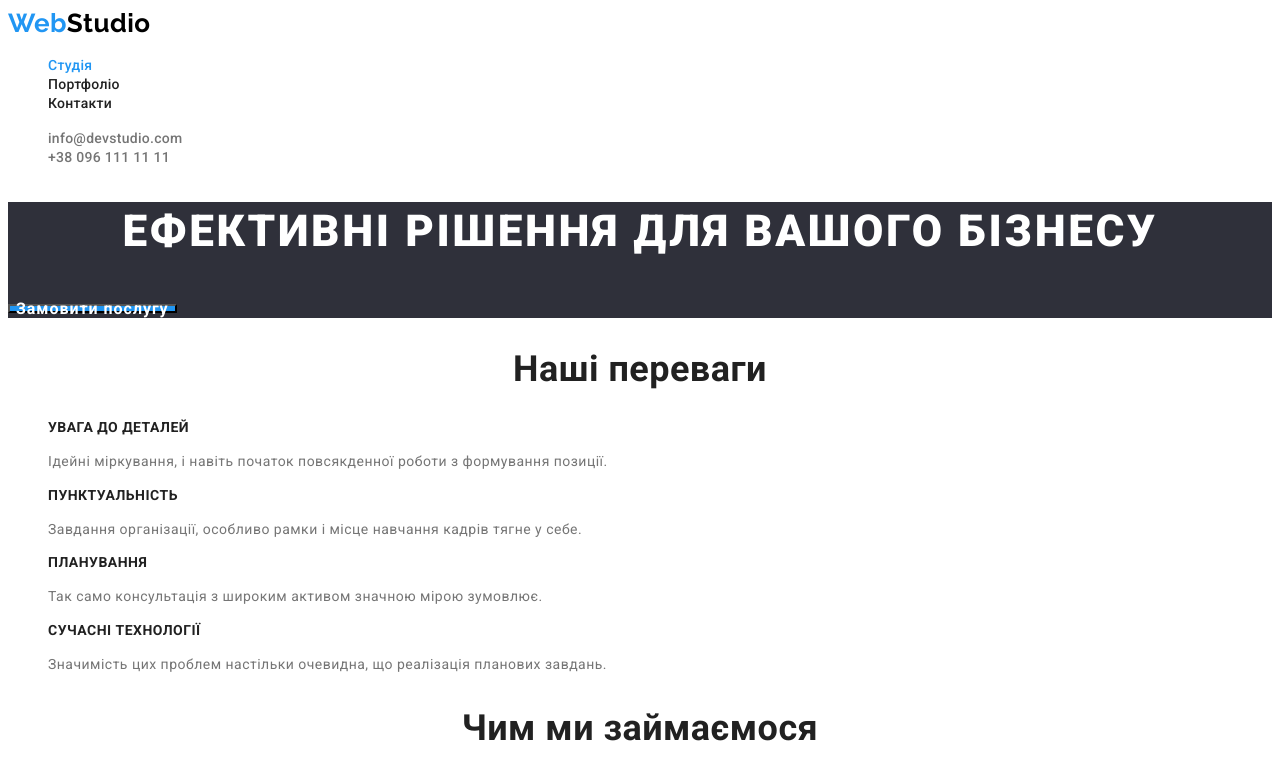
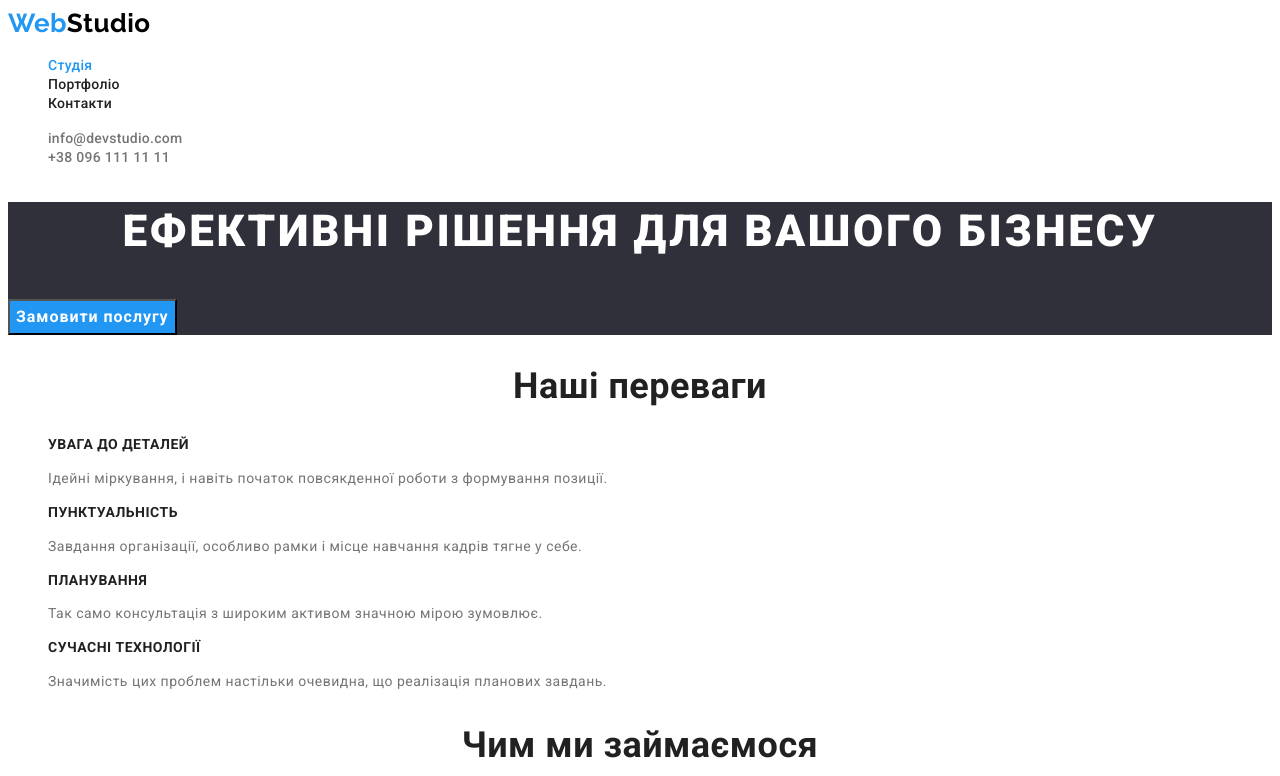
Before and after one commit to aripluss/goit-markup-hw-02, a plain HTML site: page index.html in a window 1280 px wide. Shown: the top 776 px of the page. Drawn offline with Linux system fonts and the light colour scheme.

Commit message:
Змінює line-height кнопки

```diff
--- a/css/styles.css
+++ b/css/styles.css
@@ -92,7 +92,7 @@ body {
   font-family: inherit;
   font-weight: 700;
   font-size: 16px;
-  line-height: 0.19;
+  line-height: 1.88;
   letter-spacing: 0.06em;
 
   cursor: pointer;
```
